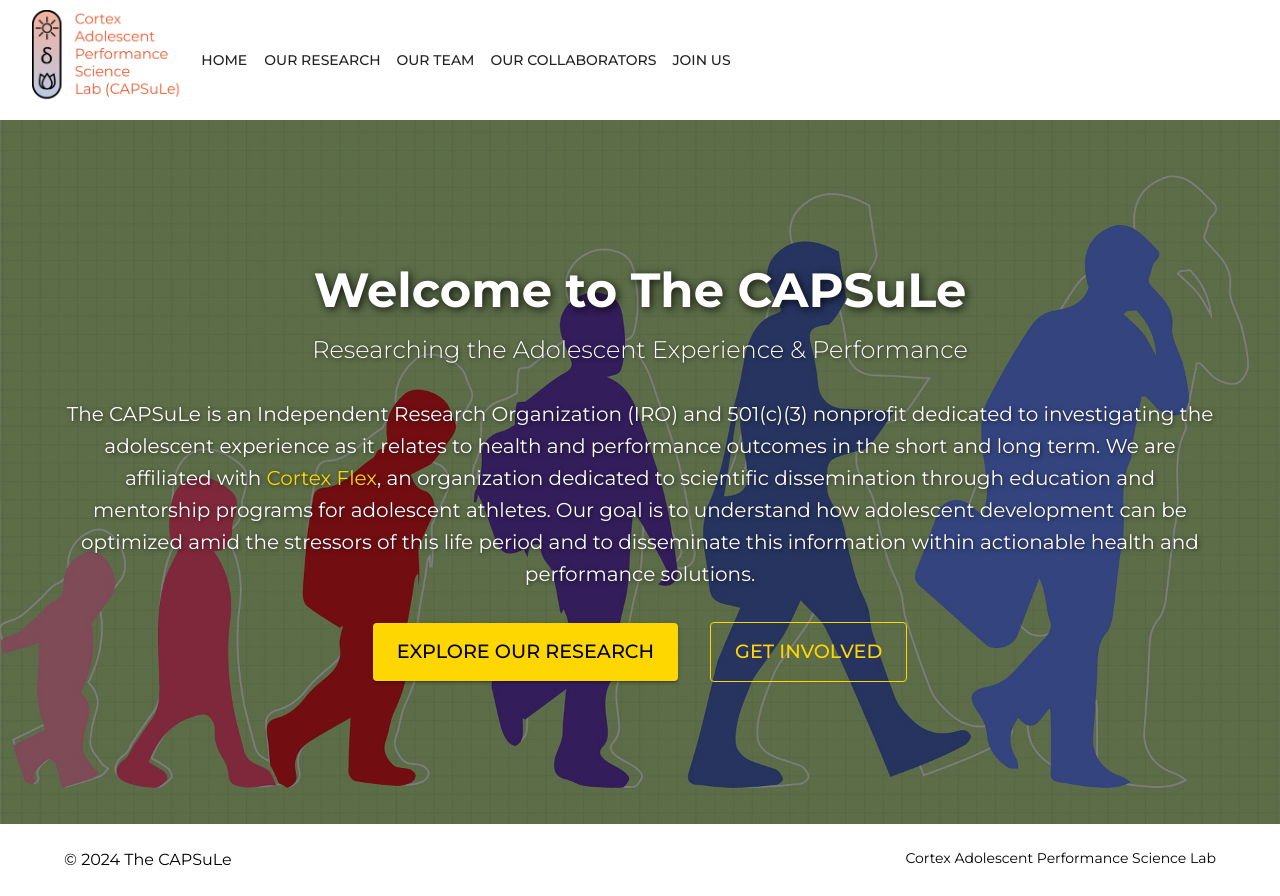
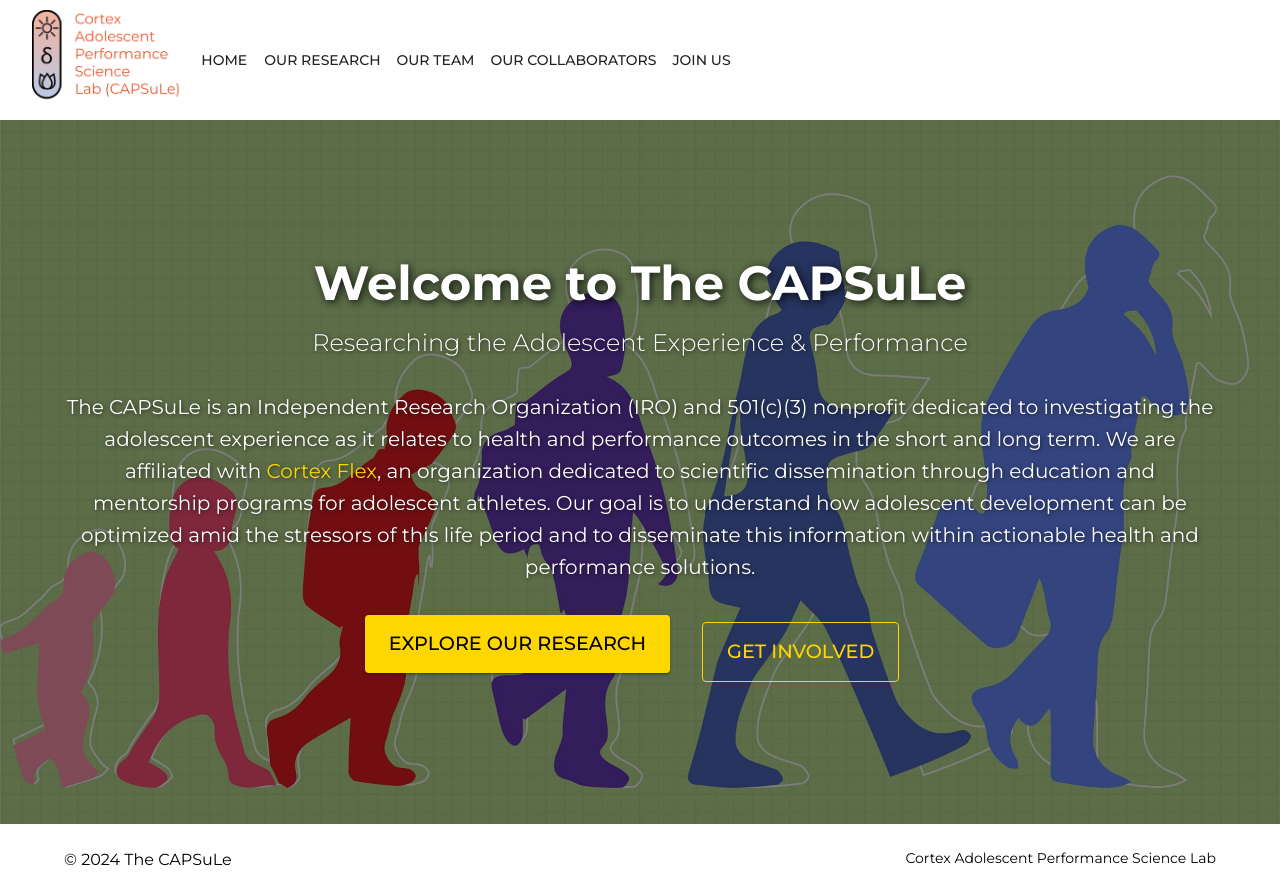
Before and after one commit to cortex-developers/capsl, a React (Create React App) app: page / in a window 1280 px wide. Built offline with nearby package versions, Linux system fonts and the light colour scheme; a web font is replaced by a local one.

Commit message:
button change

```diff
--- a/src/LandingPage.js
+++ b/src/LandingPage.js
@@ -96,6 +96,7 @@
                 padding: '12px 24px',
                 fontSize: '1.2rem',
                 marginRight: '16px',
+                marginBottom: '16px',
                 backgroundColor: '#FFD700', // Gold color for contrast
                 color: '#000',
                 '&:hover': { backgroundColor: '#E0B800' }, // Darker shade on hover
@@ -112,6 +113,7 @@
                 padding: '12px 24px',
                 fontSize: '1.2rem',
                 marginLeft: '16px',
+                marginRight: '16px',
                 borderColor: '#FFD700',
                 color: '#FFD700',
                 '&:hover': { backgroundColor: 'rgba(255, 215, 0, 0.2)', borderColor: '#FFD700' },
```
